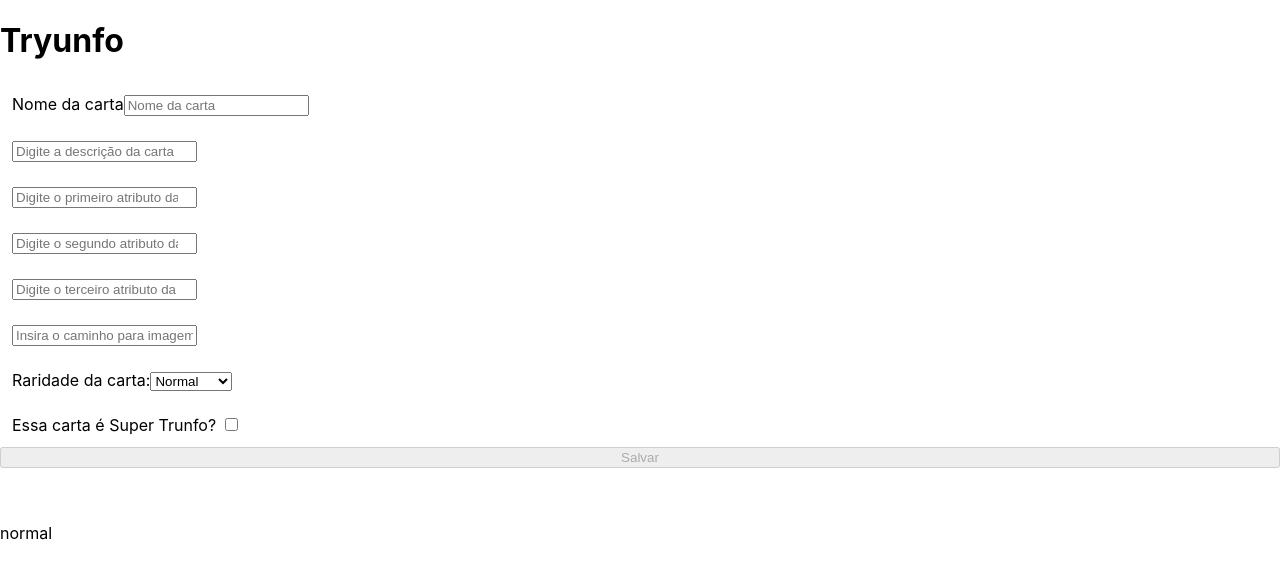
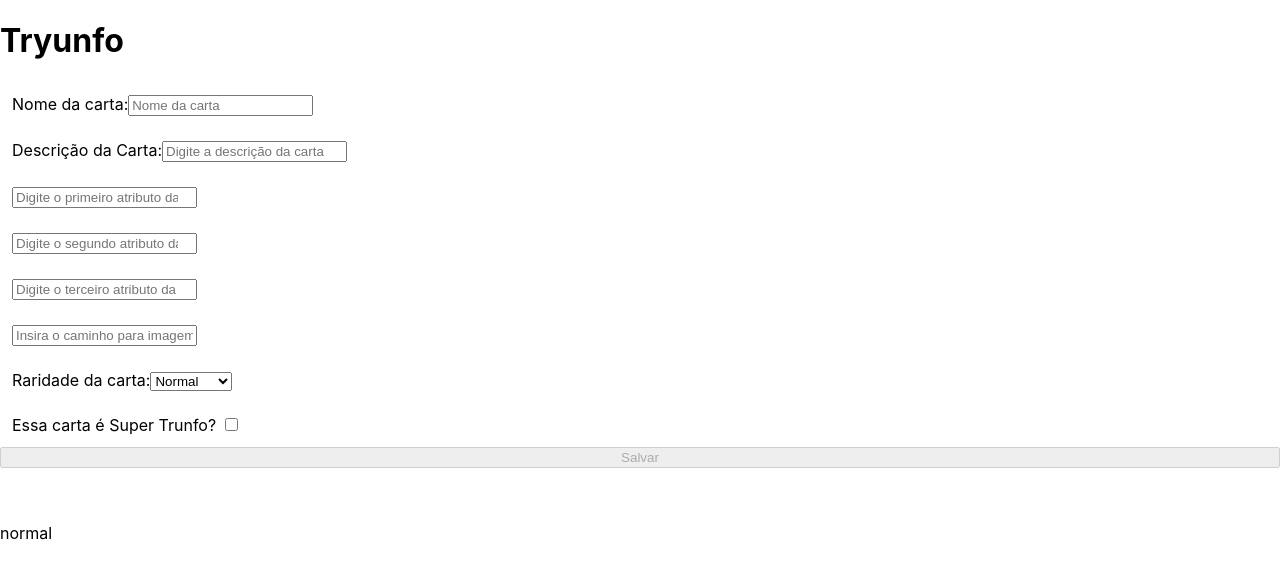
Before and after one commit to joaopedroc-araujo/projeto-tryunfo, a React (Create React App) app: page / in a window 1280 px wide. Shown: the top 578 px of the page. Built offline with nearby package versions, Linux system fonts and the light colour scheme.

Commit message:
Finaliza requisiots obrigatorios

```diff
--- a/src/App.js
+++ b/src/App.js
@@ -102,14 +102,10 @@ class App extends React.Component {
 
   handleDeleteButtonClick = (cardId) => {
     const { cardList } = this.state;
-    const deletedCard = cardList.find((card) => card.cardId === cardId);
-    console.log(deletedCard);
-    const hasDeletedCardTrunfo = deletedCard.cardTrunfo;
-    console.log(hasDeletedCardTrunfo);
     const filterAllCards = cardList.filter((card) => card.cardId !== cardId);
-    console.log(filterAllCards);
+    // console.log(filterAllCards);
     const cardListHasTrunfo = filterAllCards.some((card) => card.cardTrunfo === true);
-    console.log(cardListHasTrunfo);
+    // console.log(cardListHasTrunfo);
 
     this.setState({
       cardList: filterAllCards,
@@ -147,11 +143,9 @@ class App extends React.Component {
           // cardTrunfo={ cardTrunfo }
           // isSaveButtonDisabled={ isSaveButtonDisabled }
           hasTrunfo={ hasTrunfo }
-          cardInfo={ cardInfo }
-          cardList={ cardList }
+          { ...cardInfo }
           onInputChange={ this.onInputChange }
           onSaveButtonClick={ this.onSaveButtonClick }
-          // handleDeleteButtonClick={ this.handleDeleteButtonClick }
         />
         <Card
           { ...cardInfo }
@@ -160,7 +154,7 @@ class App extends React.Component {
         <div>
           <ul>
             {cardList.map((card) => (
-              <li key={ card.cardName }>
+              <li key={ card.cardId }>
                 <Card { ...card } />
                 <button
                   data-testid="delete-button"
--- a/src/components/Form.js
+++ b/src/components/Form.js
@@ -3,9 +3,6 @@ import PropTypes from 'prop-types';
 
 export default class Form extends Component {
   render() {
-    const { cardInfo, onInputChange, onSaveButtonClick,
-      hasTrunfo } = this.props;
-
     const {
       cardName,
       cardDescription,
@@ -16,16 +13,18 @@ export default class Form extends Component {
       cardRare,
       cardTrunfo,
       isSaveButtonDisabled,
-    } = cardInfo || {};
+      onInputChange,
+      onSaveButtonClick,
+      hasTrunfo,
+    } = this.props;
 
     // console.log(onSaveButtonClick);
     // console.log(cardName);
     // console.log(verifyTrunfo);
-    // console.log(cardList.hasTrunfo);
     return (
       <form>
         <label>
-          Nome da carta
+          Nome da carta:
           <input
             name="cardName"
             type="text"
@@ -36,6 +35,7 @@ export default class Form extends Component {
           />
         </label>
         <label>
+          Descrição da Carta:
           <input
             name="cardDescription"
             type="textarea"
@@ -110,7 +110,6 @@ export default class Form extends Component {
                 data-testid="trunfo-input"
                 onChange={ onInputChange }
                 checked={ cardTrunfo }
-                // onClick={ handleDeleteButtonClick }
               />
             )}
         </label>
@@ -130,7 +129,6 @@ export default class Form extends Component {
 }
 
 Form.propTypes = {
-  cardInfo: PropTypes.shape({
   cardName: PropTypes.string.isRequired,
   cardDescription: PropTypes.string.isRequired,
   cardAttr1: PropTypes.string.isRequired,
@@ -140,7 +138,6 @@ Form.propTypes = {
   cardRare: PropTypes.oneOf(['normal', 'raro', 'muito raro']).isRequired,
   cardTrunfo: PropTypes.bool.isRequired,
   isSaveButtonDisabled: PropTypes.bool.isRequired,
-  }).isRequired,
   hasTrunfo: PropTypes.bool.isRequired,
   onInputChange: PropTypes.func.isRequired,
   onSaveButtonClick: PropTypes.func.isRequired,
```
Lines whose indentation alone changed are shown as unchanged.
